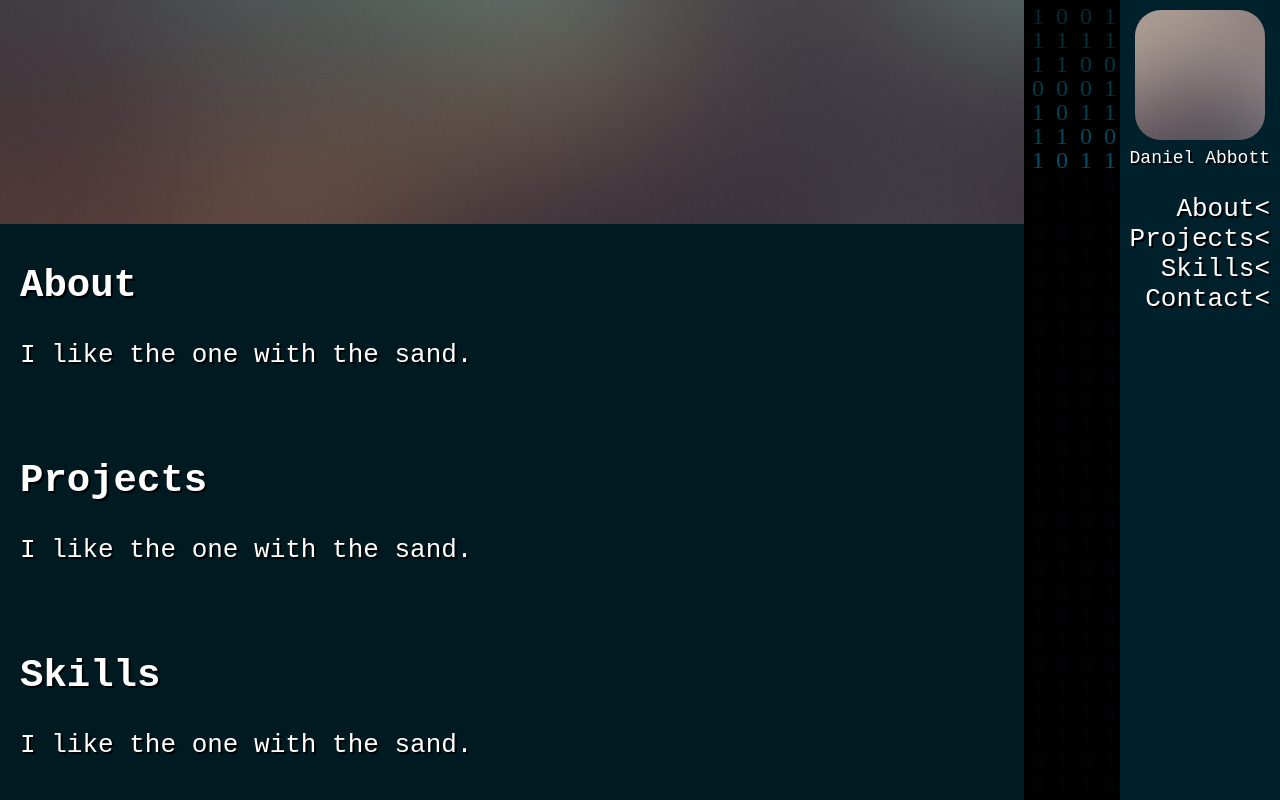
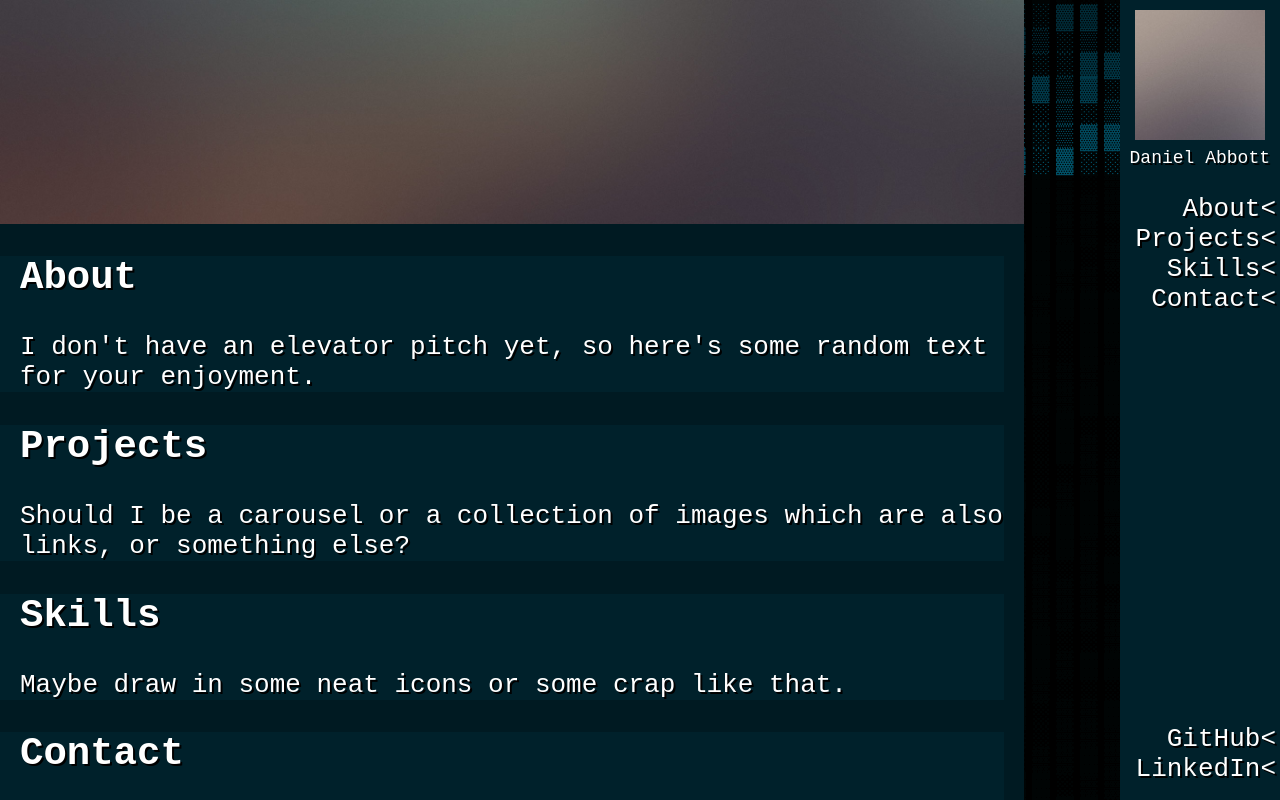
Before and after one commit to Mephestys/portfolio, a React (Create React App) app: page / in a window 1280 px wide. Shown: the top 800 px of the page. Built offline with nearby package versions, Linux system fonts and the light colour scheme; a web font is replaced by a local one.

Commit message:
Added placeholder links for GitHub and LinkedIn - These currently go nowhere. - Should these be icons instead?

```diff
--- a/src/App.css
+++ b/src/App.css
@@ -1,8 +1,8 @@
 .App {
-  /* text-align: center; */
+  display: flex;
+  flex-flow: column nowrap;
   font-size: calc(10px + 2vmin);
   width: 80%;
-  /* padding: 0px 20px 20px 20px; */
   background-color: rgba(0, 33, 43, 0.8);
   min-height: 100vh;
 }
@@ -12,5 +12,14 @@
 }
 
 .App-content {
+  padding-right: 20px;
+}
+
+.App-section {
+  background-color: rgba(0, 33, 43, 1);
   padding-left: 20px;
 }
+
+.App-section:hover {
+  background: rgba(0, 80, 102, 1);
+}
--- a/src/App.js
+++ b/src/App.js
@@ -13,26 +13,22 @@ class App extends Component {
           <Navigation />
           <img className="App-banner" src={Banner} alt="" />
           <div className="App-content">
-          <section>
+          <section className='App-section'>
             <h1>About</h1>
-            <p>I like the one with the sand.</p>
+            <p>I don't have an elevator pitch yet, so here's some random text for your enjoyment.</p>
           </section>
-          <br />
-          <section>
+          <section className='App-section'>
             <h1>Projects</h1>
-            <p>I like the one with the sand.</p>
+            <p>Should I be a carousel or a collection of images which are also links, or something else?</p>
           </section>
-          <br />
-          <section>
+          <section className='App-section'>
             <h1>Skills</h1>
-            <p>I like the one with the sand.</p>
+            <p>Maybe draw in some neat icons or some crap like that.</p>
           </section>
-          <br />
-          <section>
+          <section className='App-section'>
             <h1>Contact</h1>
             <p>I like the one with the sand.</p>
           </section>
-          <br />
           </div>
         </div>
         <footer>
--- a/src/Components/Background/Background.js
+++ b/src/Components/Background/Background.js
@@ -13,8 +13,8 @@ class Background extends Component {
     c.height = window.innerHeight;
     c.width = window.innerWidth;
 
-    // let rainText = "▓▒░";
-    let rainText = "01";
+    let rainText = "▓▒░";
+    // let rainText = "01";
 
     const font_size = 24;
     const columns = c.width / font_size;
--- a/src/Components/Navigation/Navigation.css
+++ b/src/Components/Navigation/Navigation.css
@@ -25,10 +25,27 @@
 
 .navigation-avatar {
   max-height: 5em;
-  border-radius: 1em;
+  /* border-radius: 1em; */
 }
 
 .navigation-avatar-name {
   font-size: calc(10px + 1vmin);
   text-align: center;
 }
+
+.navigation:hover {
+  background: rgba(0, 80, 102, 1);
+}
+
+.navigation-internal-links {
+  position: absolute;
+  right: 0;
+  padding-right: 4px;
+}
+
+.navigation-external-links {
+  bottom: 0;
+  right: 0;
+  position: absolute;
+  padding-right: 4px;
+}
--- a/src/Components/Navigation/Navigation.js
+++ b/src/Components/Navigation/Navigation.js
@@ -8,11 +8,15 @@ const Navigation = () => {
       <div className="navigation-avatar-wrapper"><img className="navigation-avatar" src={Avatar} alt="" /></div>
       <span className="navigation-avatar-name">Daniel Abbott</span>
       <nav>
-        <ul>
+        <ul className="navigation-internal-links">
           <li><a href="#">About</a>&lt;</li>
           <li><a href="#">Projects</a>&lt;</li>
           <li><a href="#">Skills</a>&lt;</li>
           <li><a href="#">Contact</a>&lt;</li>
+        </ul>
+        <ul className="navigation-external-links">
+          <li><a href="#">GitHub</a>&lt;</li>
+          <li><a href="#">LinkedIn</a>&lt;</li>
         </ul>
       </nav>
     </div>
```
Also changed, not shown: src/index.css (+0 -8 lines).
